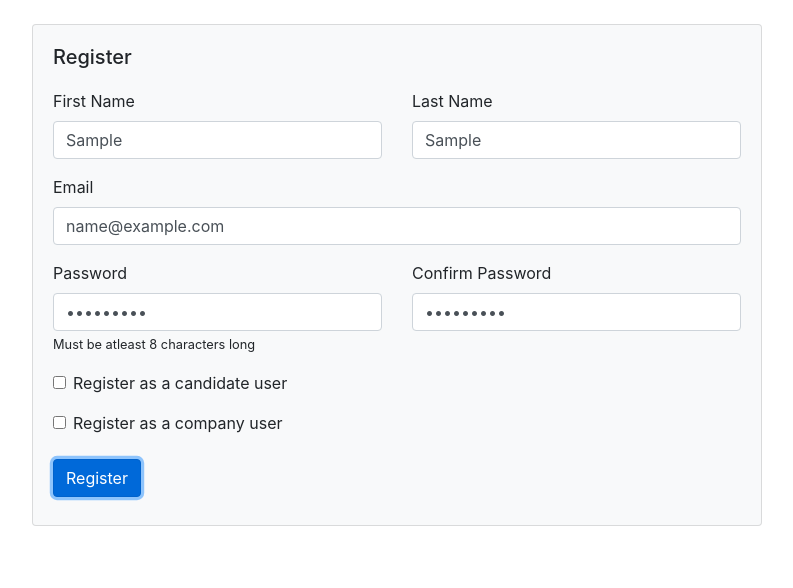
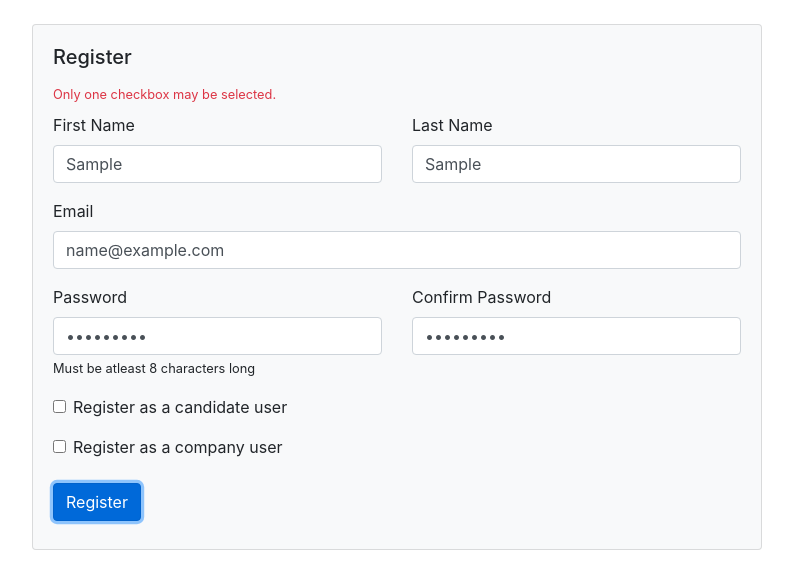
Before and after one commit to mitchellpottratz/JobSwipe-React, a React (Create React App) app: page /register in a window 1280 px wide. Both pictures are taken after typing "Sample", "Sample", "name@example.com", "Sample123", "Sample123" into the empty fields and a click on the button "Register". Shown: the top 588 px of the page, without its empty margins (243-1036 px from the left). Built offline with nearby package versions, Linux system fonts and the light colour scheme.

Commit message:
installed react image uploader

```diff
--- a/package.json
+++ b/package.json
@@ -10,6 +10,7 @@
     "react": "^16.13.0",
     "react-bootstrap": "^1.0.0-beta.17",
     "react-dom": "^16.13.0",
+    "react-images-uploader": "^1.2.0-rc1",
     "react-redux": "^7.2.0",
     "react-router-dom": "^5.1.2",
     "react-scripts": "3.4.0",
--- a/src/App.js
+++ b/src/App.js
@@ -10,7 +10,9 @@ import { Container } from 'react-bootstrap';
 // component imports
 import Register from './components/authentication/Register.js';
 
-
+// CSS
+import 'react-images-uploader/styles.css';
+import 'react-images-uploader/font.css';
 import './App.css';
 
 
--- a/src/components/authentication/Register.js
+++ b/src/components/authentication/Register.js
@@ -1,5 +1,6 @@
 import React from 'react';
 import { Row, Col, Card, Form, Button } from 'react-bootstrap';
+import ImagesUploader from 'react-images-uploader';
 
 
 class Register extends React.Component {
@@ -33,13 +34,14 @@ class Register extends React.Component {
 		this.setState({ [e.target.name]: e.target.checked });
 	}
 
-	handleSubmit = (e) => {
+	handleSubmit = async (e) => {
 		e.preventDefault();
 
 		// clears all error messages which may be on the form
-		this.setState({ errorMessages: [] })
+		await this.setState({ errorMessages: [] });
 
 		this.checkPassword();
+		this.checkOneCheckboxIsSelected();
 
 	}
 
@@ -57,34 +59,44 @@ class Register extends React.Component {
 				passwordErrorMessages.push('Passwords must match')
 
 				this.setState({
-					errorMessages: passwordErrorMessages
+					errorMessages: [...this.state.errorMessages, ...passwordErrorMessages]
+				});
+			}
+		}
+	}
+
+	checkOneCheckboxIsSelected = () => {
+		if ((!this.state.is_candidate_user && !this.is_company_user) ||
+				(this.state.is_company_user && this.is_company_user)) {
+					this.setState({
+						errorMessages: [...this.state.errorMessages, 'Only one checkbox may be selected.']
 					});
 		}
 	}
 
-	}
+	render() {
 
-	render() {
 		return (
 			<Row className="py-4">
 				<Col></Col>
 
-				<Col md={8} sm={8}>
+				<Col md={8} sm={12}>
 					<Card bg={"light"}>
 						<Card.Body>
 							<Card.Title>Register</Card.Title>
 
-							{ this.state.errorMessages.map(message => {
+							{ this.state.errorMessages.map((message, i) => {
 								return (
-									<div>
+									<div key={ i }>
 										<small className="text-danger">{ message }</small>
 									</div>
 								)
 							}) }
 
 							<Form className="py-2" onSubmit={ this.handleSubmit }>
-								<Row className="pb-3">
+								<Row>
 									<Col md={6} sm={12}>
+										<Form.Group>
 											<Form.Label>First Name</Form.Label>
 											<Form.Control
 												required
@@ -94,8 +106,10 @@ class Register extends React.Component {
 												value={ this.state.first_name }
 												onChange={ this.handleTextInputChange }
 												/>
+											</Form.Group>
 										</Col>
 									<Col md={6} sm={12}>
+										<Form.Group>
 											<Form.Label>Last Name</Form.Label>
 											<Form.Control
 												required
@@ -105,10 +119,11 @@ class Register extends React.Component {
 												value={ this.state.last_name }
 												onChange={ this.handleTextInputChange }
 												/>
+											</Form.Group>
 									</Col>
 								</Row>
 
-								<Form.Group controlId="validationCustom01">
+								<Form.Group>
 									<Form.Label>Email</Form.Label>
 									<Form.Control
 										required
@@ -120,8 +135,9 @@ class Register extends React.Component {
 										/>
 								</Form.Group>
 
-								<Row className="pb-3">
+								<Row>
 									<Col md={6} sm={12}>
+										<Form.Group>
 											<Form.Label>Password</Form.Label>
 											<Form.Control
 												type="password"
@@ -131,8 +147,10 @@ class Register extends React.Component {
 												onChange={ this.handleTextInputChange }
 												/>
 												<small>Must be atleast 8 characters long</small>
+											</Form.Group>
 									</Col>
 									<Col md={6} sm={12}>
+										<Form.Group>
 											<Form.Label>Confirm Password</Form.Label>
 											<Form.Control
 												type="password"
@@ -141,6 +159,7 @@ class Register extends React.Component {
 												value={ this.state.confirm_password }
 												onChange={ this.handleTextInputChange }
 												/>
+											</Form.Group>
 									</Col>
 								</Row>
 
@@ -177,4 +196,5 @@ class Register extends React.Component {
 	}
 }
 
+
 export default Register;
```
Also changed, not shown: 1 other file (tests, documents, lock files or other folders). Lines whose indentation alone changed are shown as unchanged.
